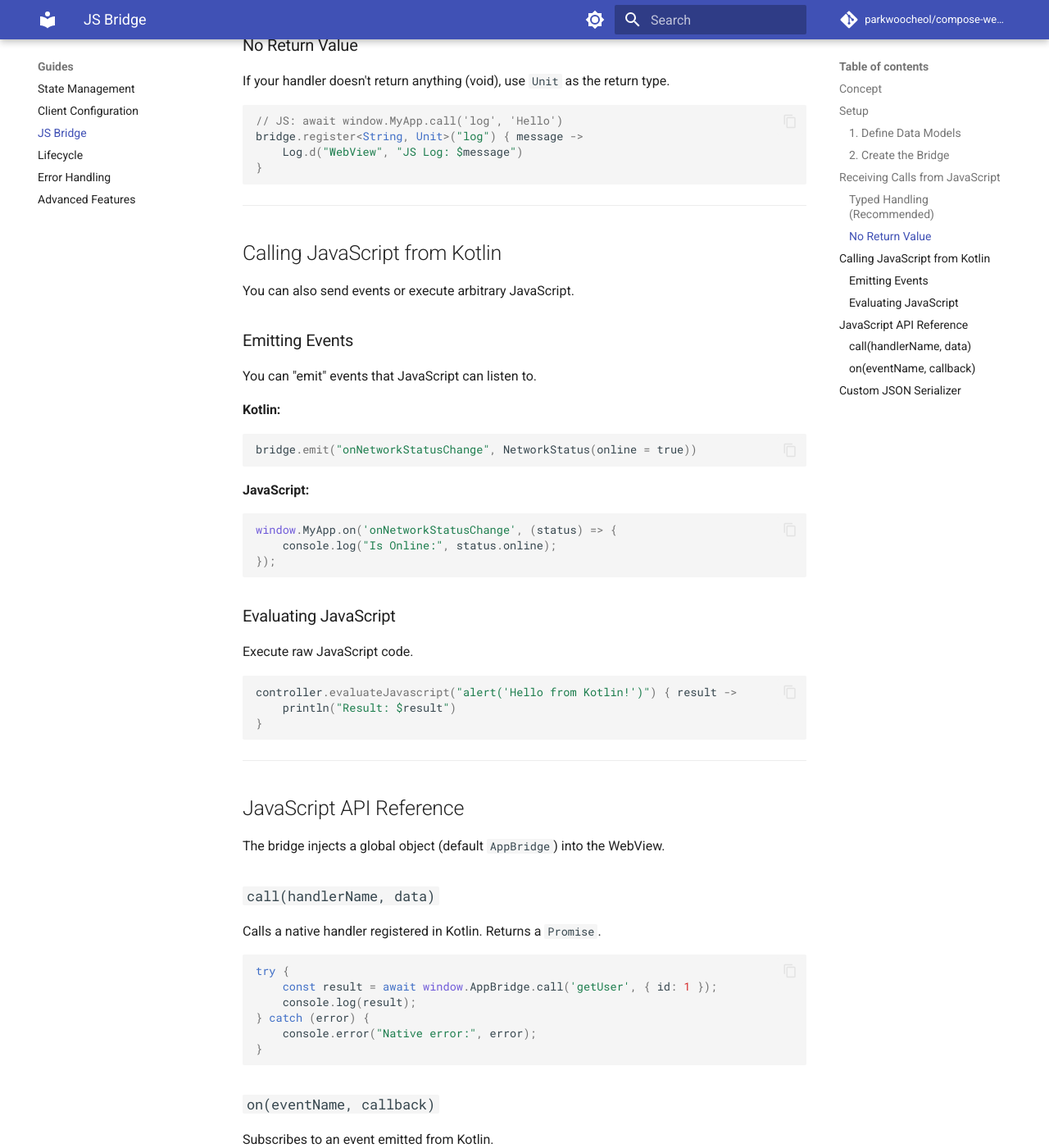
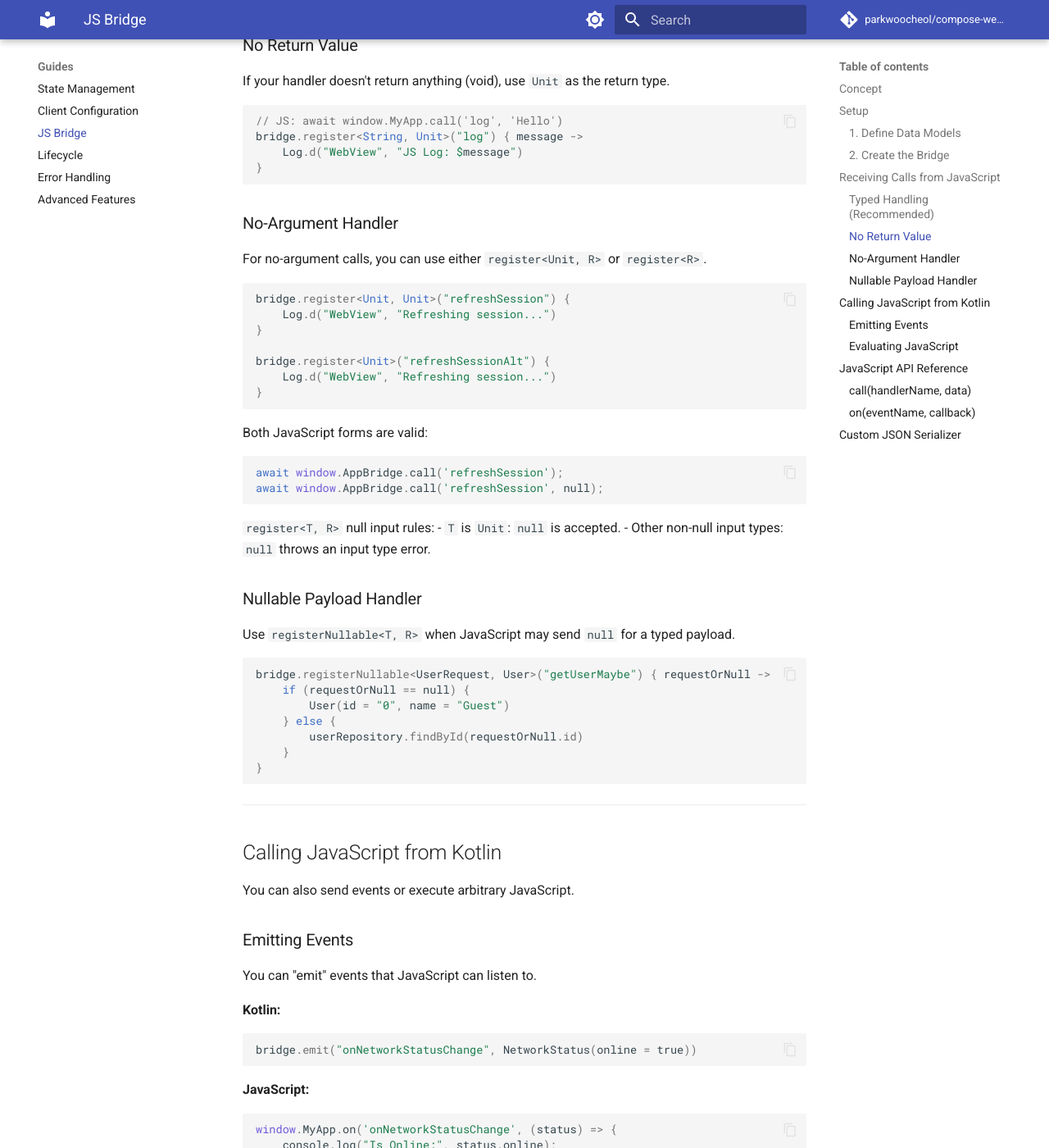
Before and after one commit to parkwoocheol/compose-webview, an MkDocs documentation site: the page built from docs/guides/js-bridge.md, in a window 1280 px wide and 1400 px high, scrolled down 1744 px. Shown: the whole window at 82% size. Built offline with MkDocs 1.6.1 and Material for MkDocs 9.7.7, drawn with Linux system fonts in a browser that asks for light colours; comment, search, counter and statistics services are not loaded; some of the changed text lies outside the part shown.

Commit message:
feat(js-bridge): add registerNullable and align strict null-handling docs/tests

````diff
--- a/docs/guides/js-bridge.md
+++ b/docs/guides/js-bridge.md
@@ -75,6 +75,45 @@ bridge.register<String, Unit>("log") { message ->
 }
 ```
 
+### No-Argument Handler
+
+For no-argument calls, you can use either `register<Unit, R>` or `register<R>`.
+
+```kotlin
+bridge.register<Unit, Unit>("refreshSession") {
+    Log.d("WebView", "Refreshing session...")
+}
+
+bridge.register<Unit>("refreshSessionAlt") {
+    Log.d("WebView", "Refreshing session...")
+}
+```
+
+Both JavaScript forms are valid:
+
+```javascript
+await window.AppBridge.call('refreshSession');
+await window.AppBridge.call('refreshSession', null);
+```
+
+`register<T, R>` null input rules:
+- `T` is `Unit`: `null` is accepted.
+- Other non-null input types: `null` throws an input type error.
+
+### Nullable Payload Handler
+
+Use `registerNullable<T, R>` when JavaScript may send `null` for a typed payload.
+
+```kotlin
+bridge.registerNullable<UserRequest, User>("getUserMaybe") { requestOrNull ->
+    if (requestOrNull == null) {
+        User(id = "0", name = "Guest")
+    } else {
+        userRepository.findById(requestOrNull.id)
+    }
+}
+```
+
 ---
 
 ## Calling JavaScript from Kotlin
@@ -133,12 +172,14 @@ try {
 Subscribes to an event emitted from Kotlin.
 
 ```javascript
-const unsubscribe = window.AppBridge.on('eventName', (data) => {
+const onEvent = (data) => {
     // Handle event
-});
+};
 
-// Later...
-unsubscribe();
+window.AppBridge.on('eventName', onEvent);
+
+// Later
+window.AppBridge.off('eventName', onEvent);
 ```
 
 ---
@@ -148,11 +189,16 @@ unsubscribe();
 By default, the library uses `kotlinx.serialization`. If you prefer **Gson**, **Moshi**, or **Jackson**, you can implement the `BridgeSerializer` interface.
 
 ```kotlin
-class GsonSerializer(val gson: Gson) : BridgeSerializer {
-    override fun <T> encode(value: T, clazz: Class<T>): String = gson.toJson(value)
-    override fun <T> decode(json: String, clazz: Class<T>): T = gson.fromJson(json, clazz)
+import kotlin.reflect.KType
+
+class CustomSerializer : BridgeSerializer {
+    override fun encode(data: Any?, type: KType): String =
+        TODO("Serialize data using your JSON library and KType")
+
+    override fun <T> decode(json: String, type: KType): T =
+        TODO("Deserialize json using your JSON library and KType")
 }
 
 // Usage
-val bridge = rememberWebViewJsBridge(serializer = GsonSerializer(Gson()))
+val bridge = rememberWebViewJsBridge(serializer = CustomSerializer())
 ```
````
Also changed, not shown: README.md (+43 -17 lines), docs/api/types.md (+9 -1 lines), 2 other files.
